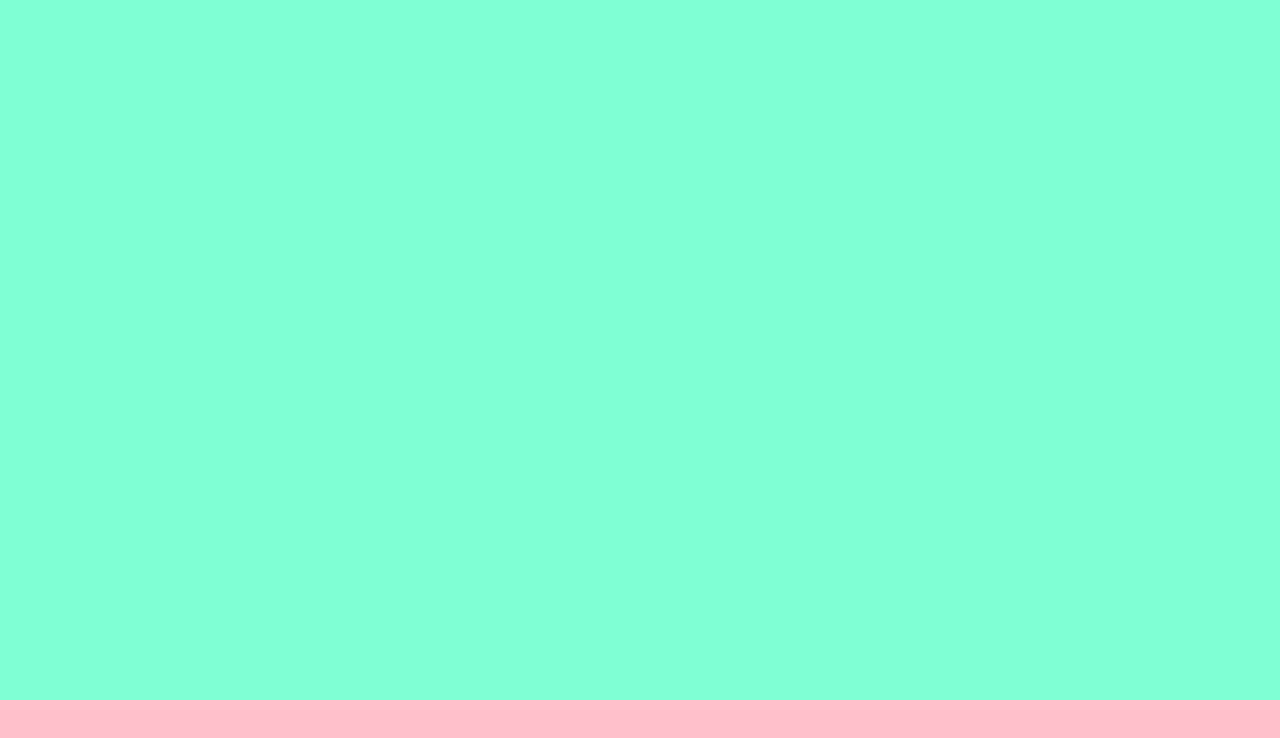
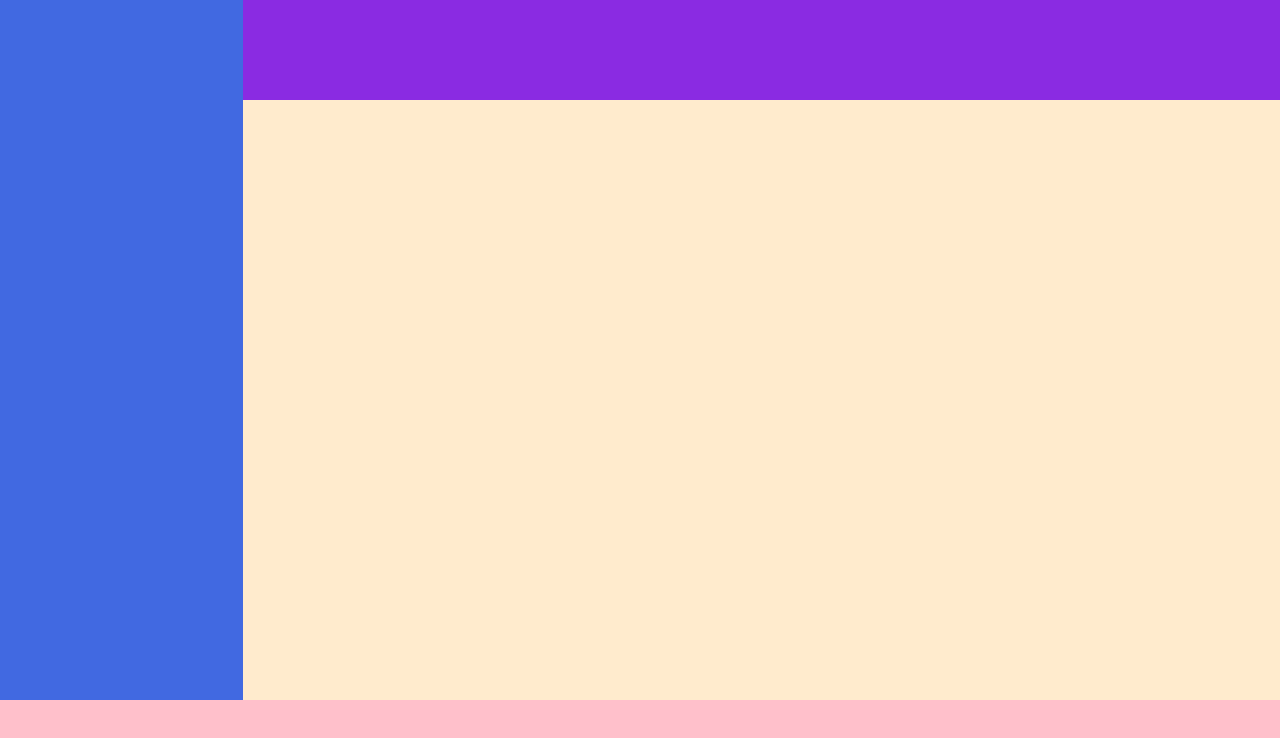
Before and after one commit to Tiberiu-Pislaru/html-css-spotifyweb, a plain HTML site: page index.html in a window 1280 px wide. Drawn offline with Linux system fonts and the light colour scheme.

Commit message:
Layout creato

```diff
--- a/css/style.css
+++ b/css/style.css
@@ -16,6 +16,7 @@
     width:100%;
     height: calc(100% - 100px);
     background-color: aquamarine;
+    display: flex;
 }
 
 .container-bottom{
@@ -24,3 +25,23 @@
     background-color:pink;
     /* align-self: flex-end; */
 }
+
+.sidebar{
+    width: 300px;
+    height:100%;
+    background-color:royalblue;
+}
+
+.main{
+    width: 100%;
+    height: 100%;
+    background-color: blanchedalmond;
+}
+
+.main-top{
+    height: 100px;
+    width: 100%;
+    position: relative;
+    background-color: blueviolet;
+    z-index: 100;
+}
--- a/index.html
+++ b/index.html
@@ -10,7 +10,17 @@
 <body>
     <div class="container-flex">
         <div class="container-top">
+            <div class="sidebar">
 
+            </div>
+            <div class="main">
+                <div class="main-top">
+
+                </div>
+                <div class="main-bottom">
+
+                </div>
+            </div>
         </div>
         <footer class="container-bottom">
 
```
